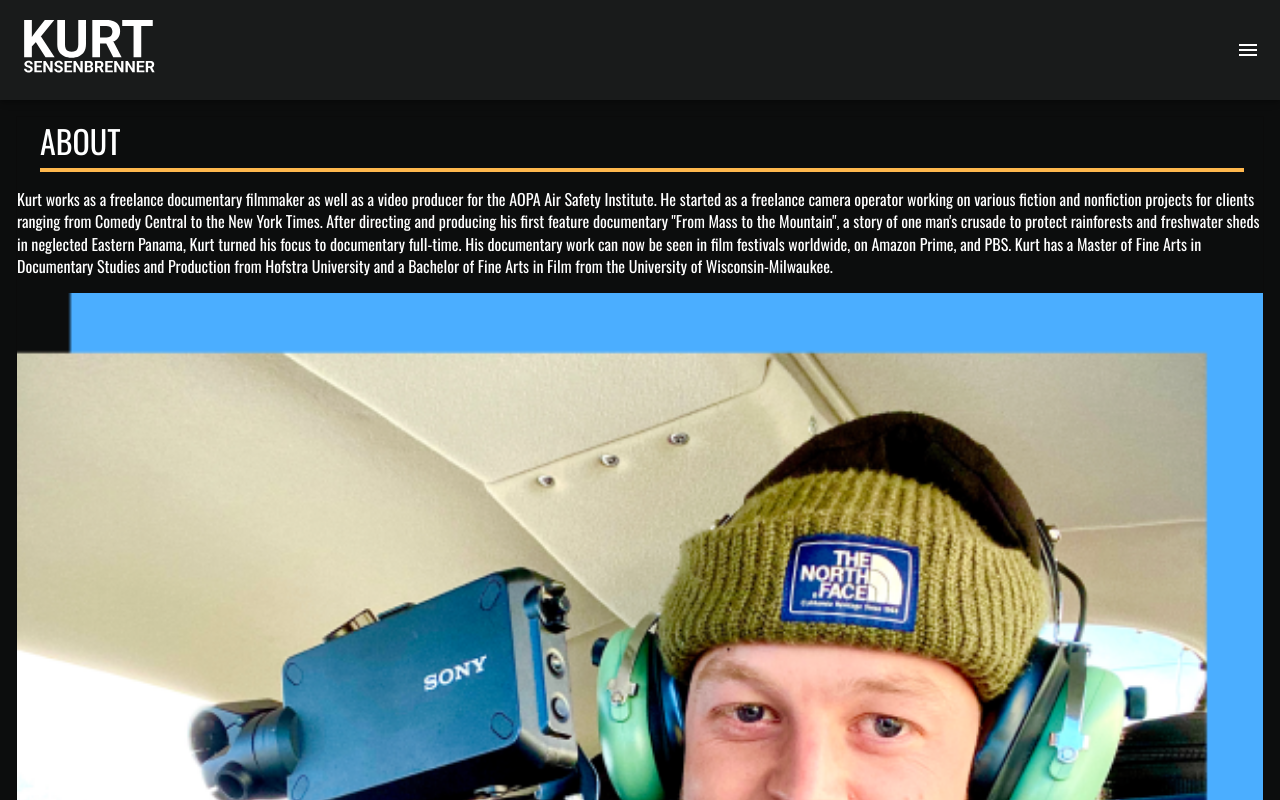
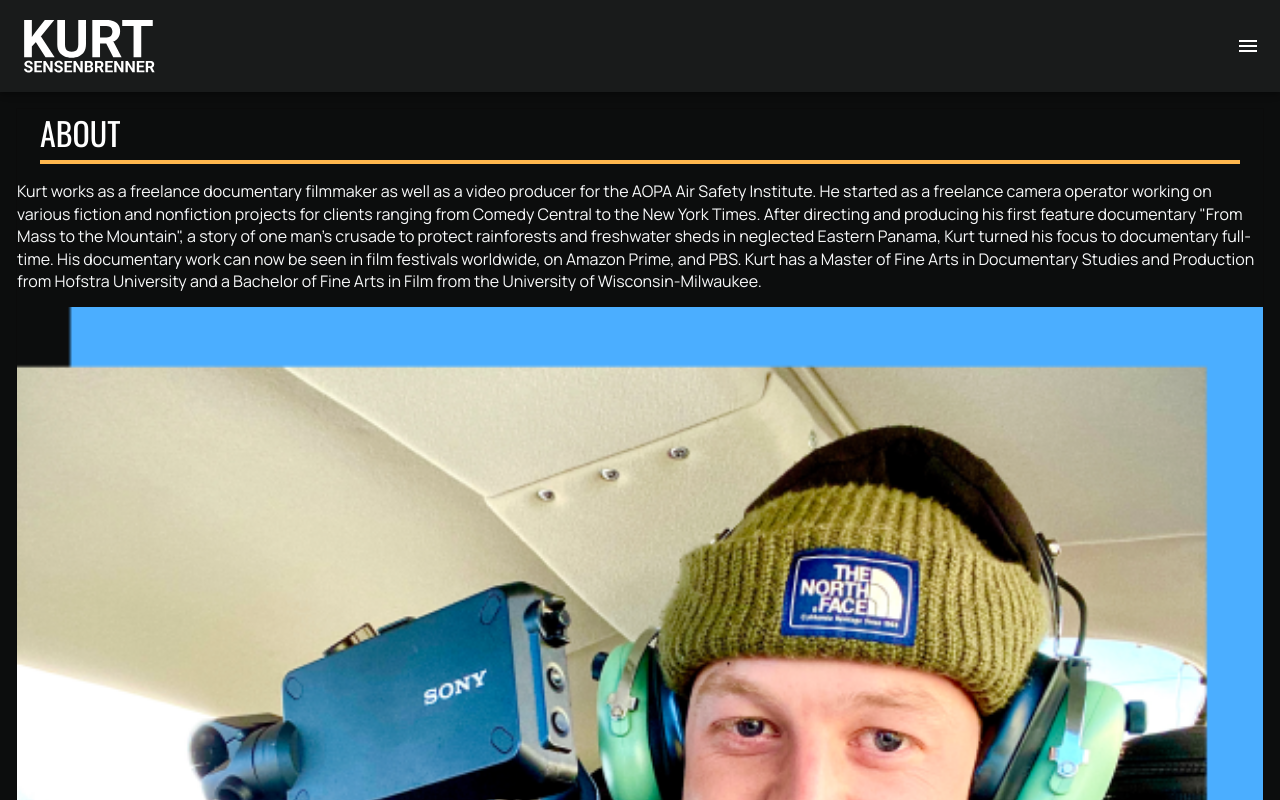
Before and after one commit to mwkwsd/sensensomething, a React (Create React App) app: page /about in a window 1280 px wide. Shown: the top 800 px of the page. Built offline with nearby package versions, Linux system fonts and the light colour scheme.

Commit message:
Updated font

```diff
--- a/src/components/atoms/pageTitle/PageTitle.tsx
+++ b/src/components/atoms/pageTitle/PageTitle.tsx
@@ -24,7 +24,7 @@ export function PageTitle({
         ? `0.125rem solid ${titleUnderlineColor}`
         : 'none',
       content: '""',
-      display: 'block',
+      display: 'inline-block',
       position: 'absolute',
       bottom: '0',
       left: '0',
--- a/src/components/atoms/videoInfo/VideoInfo.tsx
+++ b/src/components/atoms/videoInfo/VideoInfo.tsx
@@ -9,16 +9,16 @@ type VideoInfoProps = {
 
 export function VideoInfo({ label, info, sx, url }: VideoInfoProps) {
   return (
-    <Typography variant="body2" sx={{ ...sx }}>
-      <b>{label}: </b>
+    <Typography variant="body1" sx={{ ...sx }}>
+      {label}:
       {url && (
         <Link
           href={url}
           target="_blank"
           rel="noopener noreferrer"
-          variant="body2"
+          variant="body1"
           underline="hover"
-          sx={theme => ({ color: theme.typography.body2.color })}
+          sx={theme => ({ color: theme.typography.body1.color })}
         >
           {info}
         </Link>
--- a/src/components/molecules/About/AboutPage.tsx
+++ b/src/components/molecules/About/AboutPage.tsx
@@ -15,7 +15,7 @@ export function AboutPage() {
       />
       {Kurt.map((item, index) => (
         <Box key={index}>
-          <Typography variant="body2">{item.description}</Typography>
+          <Typography variant="body1">{item.description}</Typography>
           <img
             src={item.photo.path}
             alt={item.photo.alt}
--- a/src/components/molecules/contactForm/ContactForm.tsx
+++ b/src/components/molecules/contactForm/ContactForm.tsx
@@ -2,7 +2,7 @@ import emailjs from '@emailjs/browser'
 import {
   Button,
   Container,
-  Grid,
+  Grid2,
   TextFieldProps,
   Typography,
 } from '@mui/material'
@@ -110,7 +110,7 @@ export function ContactForm() {
   return (
     <>
       {!formSubmitted && (
-        <Grid
+        <Grid2
           id="contact"
           container
           spacing={1.5}
@@ -120,7 +120,7 @@ export function ContactForm() {
           sx={{ paddingX: '16px' }}
         >
           {inputs.map(i => (
-            <Grid item key={`${i}-input-key`} xs={12}>
+            <Grid2 key={`${i}-input-key`} size={{ xs: 12 }}>
               <TextInput
                 sx={{ width: '100%' }}
                 {...inputToFormProps[i]}
@@ -131,9 +131,9 @@ export function ContactForm() {
               {fieldErrors[i] === 'error' && (
                 <FieldError message="Please fill out this field." />
               )}
-            </Grid>
+            </Grid2>
           ))}
-          <Grid item xs={2.5} marginLeft={'auto'}>
+          <Grid2 size={{ xs: 2.5 }} marginLeft={'auto'}>
             <Button
               disableElevation
               type="submit"
@@ -143,11 +143,11 @@ export function ContactForm() {
             >
               SUBMIT
             </Button>
-          </Grid>
+          </Grid2>
           {formError && (
             <FieldError message="Something went wrong and the form was not submitted. Please try again." />
           )}
-        </Grid>
+        </Grid2>
       )}
       {thankYouComponent}
     </>
--- a/src/components/molecules/seriesVideoCard/SeriesVideoCard.tsx
+++ b/src/components/molecules/seriesVideoCard/SeriesVideoCard.tsx
@@ -14,7 +14,7 @@ export function SeriesVideoCard({ videoInfo }: SeriesVideoCardProps) {
         <Typography variant="h3" sx={{ paddingBottom: '0.5rem' }}>
           {title}
         </Typography>
-        {description && <Typography variant="body2">{description}</Typography>}
+        {description && <Typography variant="body1">{description}</Typography>}
       </CardContent>
       <CardMedia>
         <PreModalImage videoInfo={videoInfo} />
--- a/src/components/pages/kurtApp/KurtApp.tsx
+++ b/src/components/pages/kurtApp/KurtApp.tsx
@@ -1,4 +1,3 @@
-import { useMemo } from 'react'
 import { Outlet } from 'react-router-dom'
 import { ScrollToHashElement } from '../../atoms/utilityComponents/ScrollToHashElement'
 import { Footer } from '../../organisms/Footer/Footer'
@@ -6,15 +5,13 @@ import { VideoModal } from '../../organisms/modal/VideoModal'
 import { NavBar } from '../../templates/NavBar'
 
 export function KurtApp() {
-  const navBar = useMemo(() => <NavBar />, [])
-  const footer = useMemo(() => <Footer />, [])
   return (
     <>
       <ScrollToHashElement />
-      {navBar}
+      <NavBar />
       <VideoModal />
       <Outlet />
-      {footer}
+      <Footer />
     </>
   )
 }
--- a/src/components/templates/NavBar.tsx
+++ b/src/components/templates/NavBar.tsx
@@ -1,14 +1,6 @@
 import MenuIcon from '@mui/icons-material/Menu'
-import {
-  AppBar,
-  Box,
-  Drawer,
-  IconButton,
-  Toolbar,
-  Typography,
-} from '@mui/material'
+import { AppBar, Box, Drawer, IconButton, Toolbar } from '@mui/material'
 import { useState } from 'react'
-import { Link } from 'react-router-dom'
 import { NavList } from '../molecules/NavList'
 
 const KurtLogo = `${process.env.PUBLIC_URL}/images/kurt_logo.svg`
@@ -21,26 +13,20 @@ export function NavBar() {
   }
 
   return (
-    <Box sx={{ display: 'flex' }}>
+    <Box sx={{ display: 'flex', height: '5.75rem' }}>
       <AppBar position="sticky">
-        <Toolbar>
-          <Typography
-            component={Link}
-            to="/"
-            variant="h3"
-            noWrap
-            sx={{ textDecoration: 'none' }}
-          >
-            <img
+        <Toolbar sx={{ height: '100%' }}>
+          <Box
+            component="img"
             src={KurtLogo}
             alt="Logo"
             style={{
-                height: '60px',
+              height: '100%',
               width: 'auto',
-                padding: '16px 0 16px 0',
+              padding: '1rem 0',
             }}
           />
-          </Typography>
+
           <IconButton
             color="inherit"
             aria-label="open drawer"
--- a/src/index.css
+++ b/src/index.css
@@ -7,8 +7,12 @@ body {
   -moz-osx-font-smoothing: grayscale;
   background-color: #0c0d0d;
 }
+
 html {
   font-size: 16px;
+  -moz-box-sizing: border-box;
+  -webkit-box-sizing: border-box;
+  box-sizing: border-box;
 }
 
 code {
@@ -21,3 +25,12 @@ a {
   color: inherit;
   cursor: auto;
 }
+
+/*
+Got to learn a bit about this history html/css rendering here.
+*/
+*,
+*:before,
+*:after {
+  box-sizing: inherit;
+}
--- a/src/theme.tsx
+++ b/src/theme.tsx
@@ -30,7 +30,7 @@ const theme = createTheme({
       fontWeight: 400,
       color: '#FFFFFF',
       fontSize: '1.75rem',
-      textTransform: 'uppercase'
+      textTransform: 'uppercase',
     },
     // video/series titles
     h3: {
@@ -44,11 +44,11 @@ const theme = createTheme({
     h4: {
       color: '#F8F9FA',
     },
-    // page/video descriptions
+    // Body/Regular in Figma - Page & Video descriptions. Pretty much non-title copy
     body1: {
       color: '#F8F9FA',
       textDecoration: 'none',
-      lineHeight: '18.75px',
+      lineHeight: '140%',
       fontSize: '1rem',
       fontFamily: 'Manrope, sans-serif',
       fontWeight: 400,
```
Lines whose indentation alone changed are shown as unchanged.
